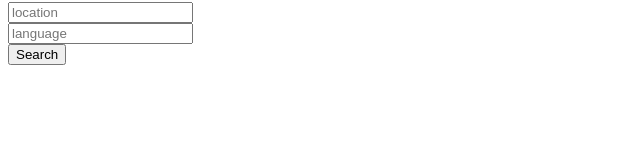
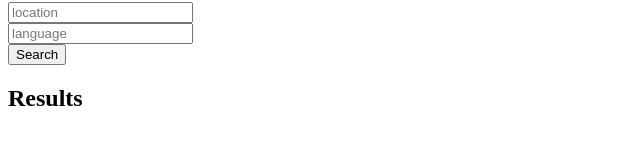
Before and after one commit to BrunoTorresF/GitHub-search-tool, a React app: page / in a window 1280 px wide. Shown: the part 390-534 px from the top of the page, without its empty margins (0-640 px from the left). Built offline with nearby package versions, Linux system fonts and the light colour scheme; the HTML template or start-up script is replaced by a standard one.

Commit message:
results component rendering

```diff
--- a/client/src/components/Results.jsx
+++ b/client/src/components/Results.jsx
@@ -1,5 +1,18 @@
 import React from 'react';
 
-class results extends React.Component{
+class Results extends React.Component{
+  constructor(props){
+    super(props);
+  }
 
+
+render(){
+  return(
+    <div>
+      <h2>Results</h2>
+    </div>
+  )
 }
+}
+
+export default Results;
--- a/client/src/components/UserSearch.jsx
+++ b/client/src/components/UserSearch.jsx
@@ -32,10 +32,12 @@ class UserSearch extends React.Component{
 render(){
   return(
     <div>
-      <input type="text" name="location" placeholder='location' className="location-input"/>
         <div>
+          <input type="text" name="location" placeholder='location' className="location-input"/>
         </div>
-      <input type="text" name="language" placeholder='language' className="language-input"/>
+         <div>
+           <input type="text" name="language" placeholder='language' className="language-input"/>
+         </div>
       <div>
       <button onClick={(e) => this.handleClick(e)} label="Go!" className="search-button">Search</button>
       </div>
--- a/client/src/index.jsx
+++ b/client/src/index.jsx
@@ -1,6 +1,7 @@
 import React from 'react';
 import ReactDOM from 'react-dom';
 import UserSearch from './components/UserSearch.jsx'
+import Results from './components/Results.jsx';
 import axios from 'axios';
 
 
@@ -14,13 +15,16 @@ class App extends React.Component {
   render(){
     return (
       <div>
-         <img src='gitHubIcon.png' className='github-logo' class='center'/>
+        <img src='gitHubIcon.png' className='github-logo' class='center'/>
          <div>
             <h1 className='title'>GitHub Search Tool</h1>
          </div>
        <div>
          <UserSearch/>
        </div>
+         <div>
+           <Results/>
+         </div>
       </div>
     )
   }
```
